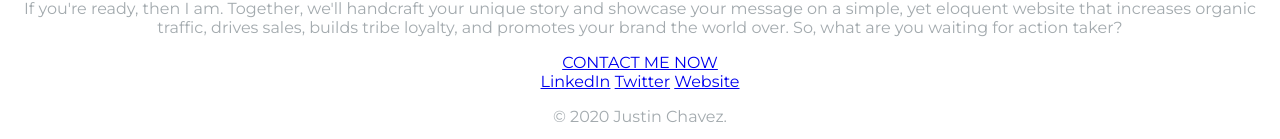
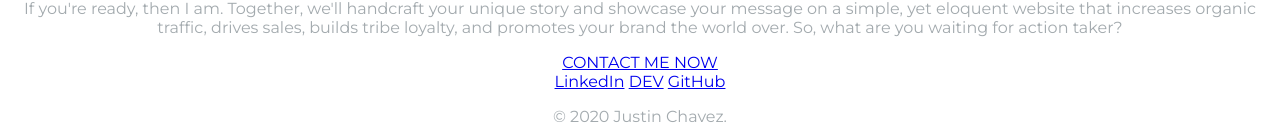
Before and after one commit to Jaymandev1989/CV2, a plain HTML site: page index.html in a window 1280 px wide. Shown: the part 1617-1756 px from the top of the page. Drawn offline with Linux system fonts and the light colour scheme.

Commit message:
update social contact links

```diff
--- a/index.html
+++ b/index.html
@@ -132,9 +132,9 @@
 
 
   <div class="bottom-container">
-    <a class="footer-link" href="https://www.linkedin.com/">LinkedIn</a>
-    <a class="footer-link" href="https://twitter.com/">Twitter</a>
-    <a class="footer-link" href="https://www.appbrewery.co/">Website</a>
+    <a class="footer-link" href="https://www.linkedin.com/in/justin-chavez-b247951b1/">LinkedIn</a>
+    <a class="footer-link" href="https://dev.to/jaymandev1989">DEV</a>
+    <a class="footer-link" href="https://github.com/Jaymandev1989">GitHub</a>
     <p>© 2020 Justin Chavez.</p>
   </div>
 
```
